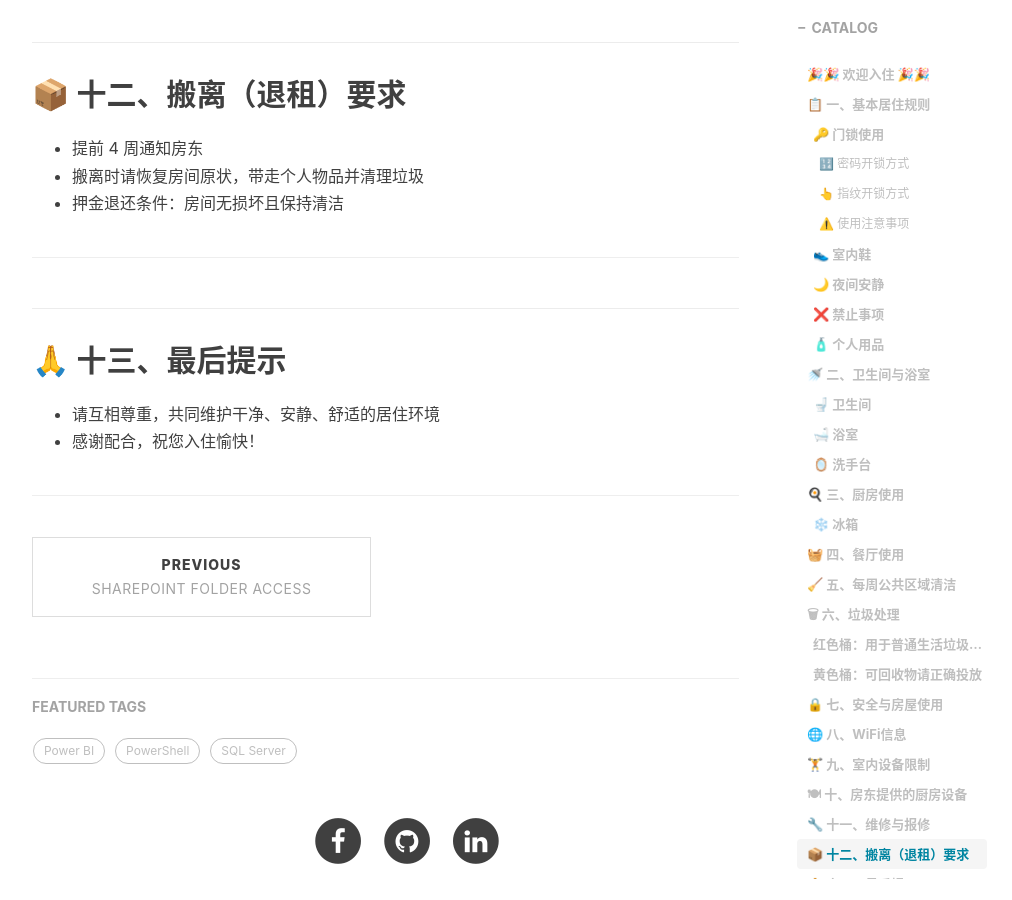
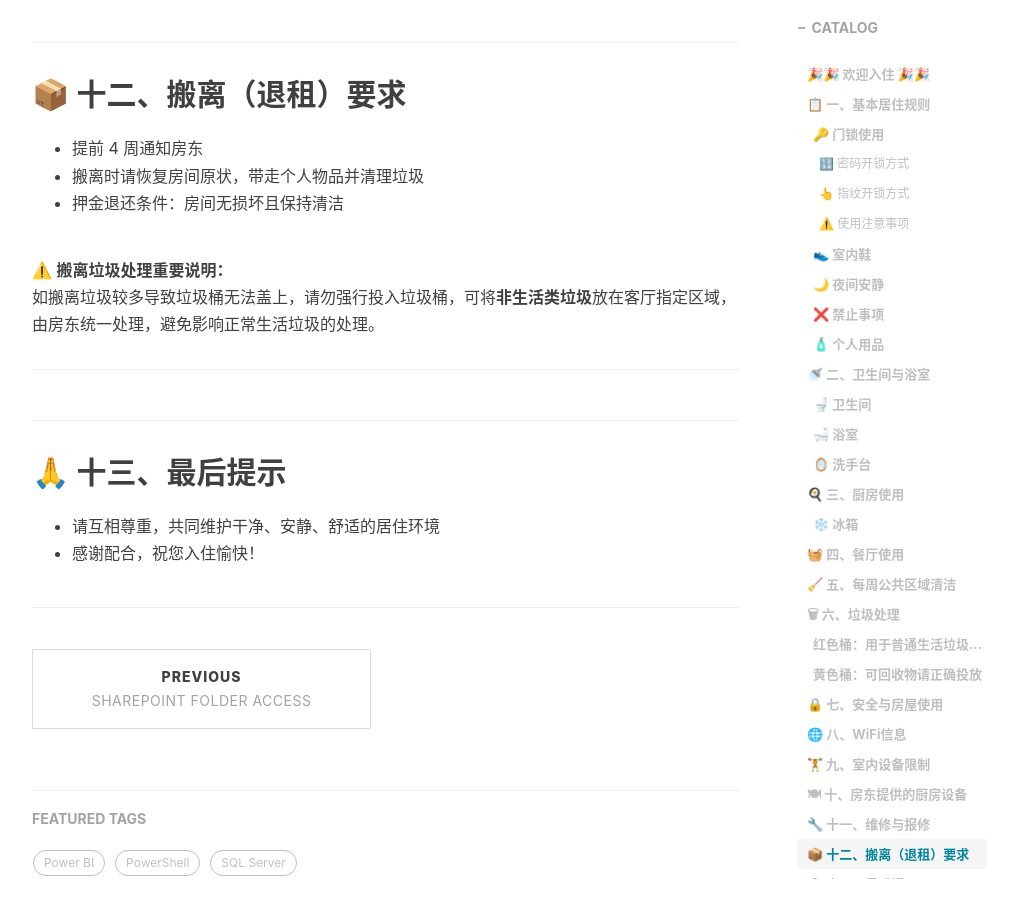
Before and after one commit to TedData/teddata.github.io, a Jekyll site: the page built from _posts/2026-03-11-TenantWelcomeGuide.md, in a window 1280 px wide and 900 px high, scrolled down 19939 px. Shown: the whole window, without its empty margins (233-1245 px from the left). Built offline with Jekyll 4.4.1, drawn with Linux system fonts in a browser that asks for light colours; nearby versions of some CDN libraries; comment, search, counter and statistics services are not loaded.

Commit message:
Update 2026-03-11-TenantWelcomeGuide.md

```diff
--- a/_posts/2026-03-11-TenantWelcomeGuide.md
+++ b/_posts/2026-03-11-TenantWelcomeGuide.md
@@ -244,6 +244,9 @@ tags:
 * 搬离时请恢复房间原状，带走个人物品并清理垃圾
 * 押金退还条件：房间无损坏且保持清洁
 
+⚠️ **搬离垃圾处理重要说明：**
+如搬离垃圾较多导致垃圾桶无法盖上，请勿强行投入垃圾桶，可将**非生活类垃圾**放在客厅指定区域，由房东统一处理，避免影响正常生活垃圾的处理。
+
 ---
 
 ## 🙏 十三、最后提示
```
